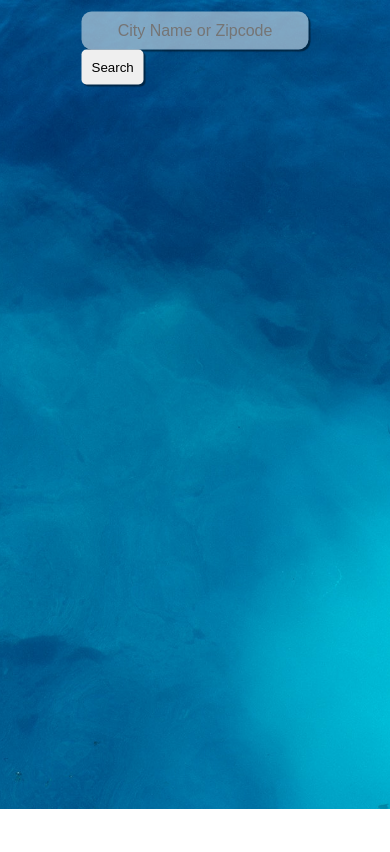
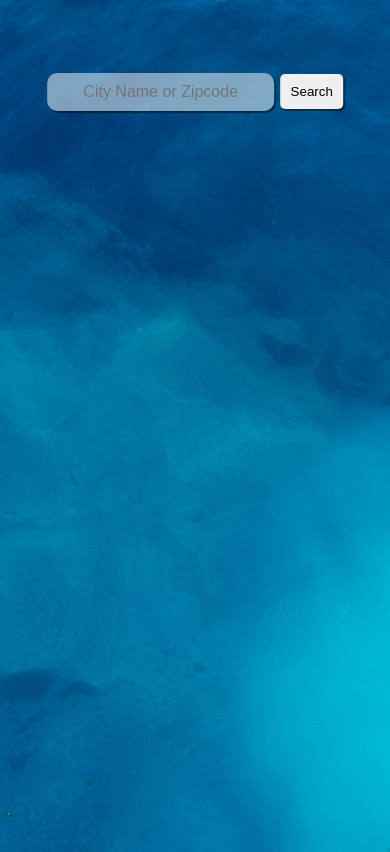
Before and after one commit to sarvenaz-vsl/Weather-App, a plain HTML site: page index.html in a window 390 px wide. Drawn offline with Linux system fonts and the light colour scheme.

Commit message:
responsive

```diff
--- a/styles.css
+++ b/styles.css
@@ -35,11 +35,15 @@ body {
 
 /* ---------Search--------- */
 #searchContainer {
-    margin-bottom: 10px;
     position: absolute;
     top: 5%;
     left: 50%;
     transform: translate(-50%, -50%);
+    display: grid;
+    grid-template-columns: 2fr 0.5fr;
+    grid-gap: 0.4rem;
+    justify-content: center;
+    align-items: center;
 }
 
 #searchContainer input {
@@ -93,3 +97,18 @@ body {
     line-height: 2rem;
     text-align: center;
 }
+
+@media (max-width : 960px) {
+    body {
+        height: 99vh;
+    }
+    #searchContainer {
+        top: 20%;
+    }
+}
+
+@media (max-width : 600px) {
+    #searchContainer {
+        top: 10%;
+    }
+}
```
Also changed, not shown: index.html (+0 -1 lines).
